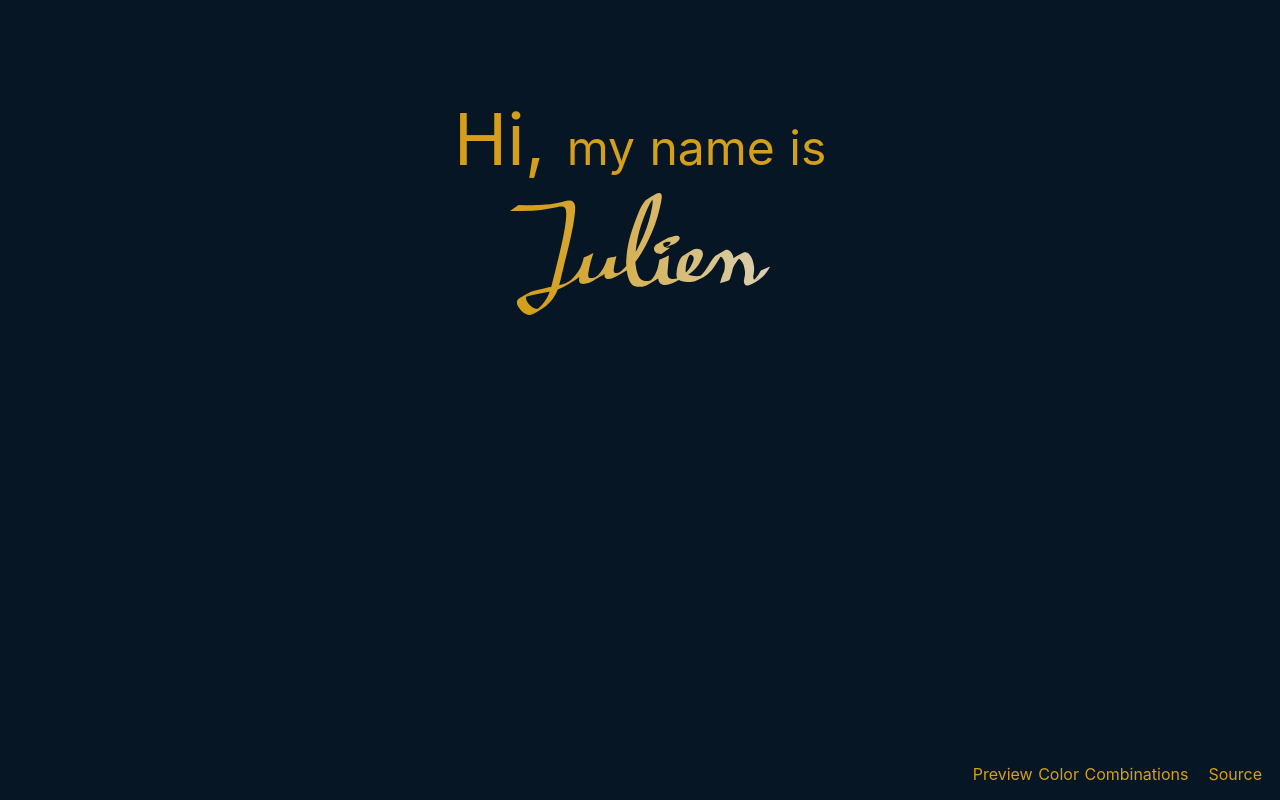
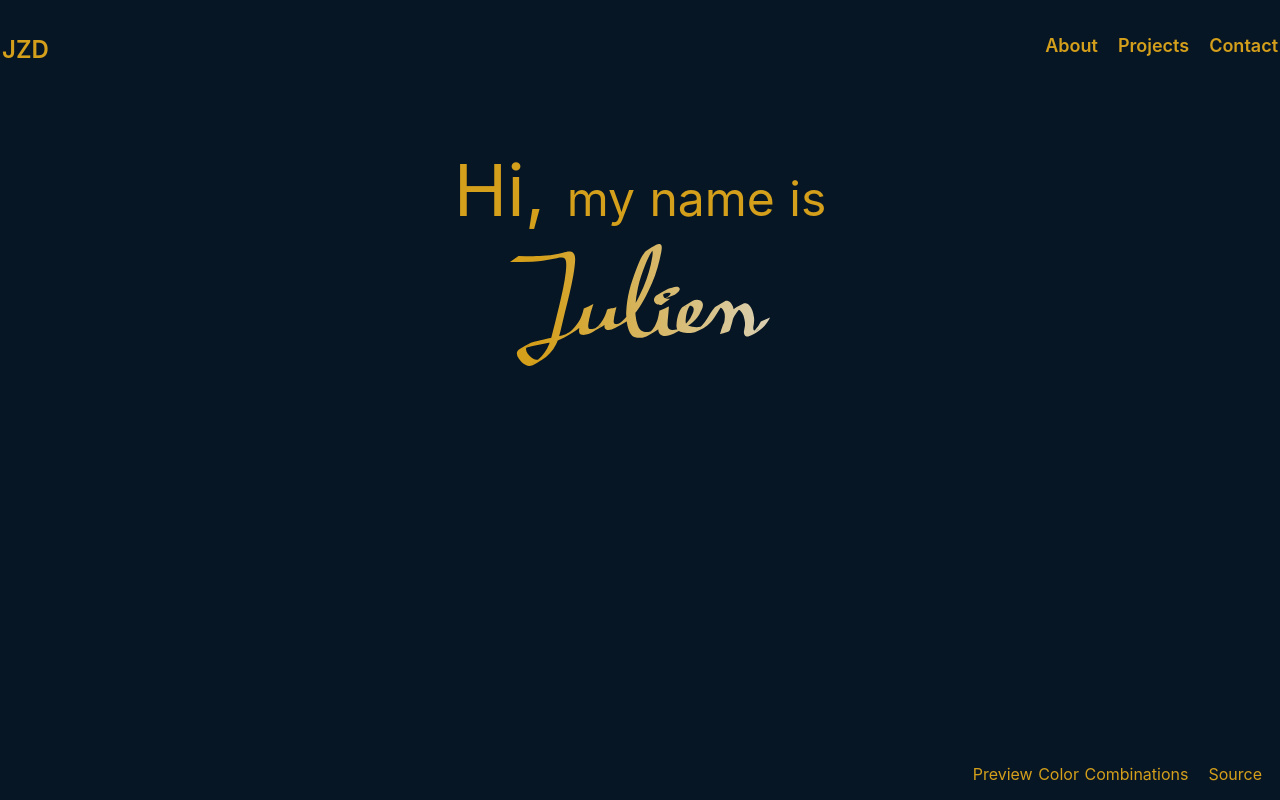
Before and after one commit to JulienZD/website, a Next.js app: page / in a window 1280 px wide. Built offline with nearby package versions, Linux system fonts and the light colour scheme.

Commit message:
feat: add new header

```diff
--- /dev/null
+++ b/src/components/Header.tsx
@@ -0,0 +1,33 @@
+import Link from 'next/link';
+
+interface Props {
+  href: string;
+  text: string;
+  className?: string;
+  title?: string;
+}
+
+function NavLink({ href, text, title, className }: Props): JSX.Element {
+  return (
+    <Link href={href}>
+      <a className={`${className} link-animated-hover first:ml-0 last:mr-0 mx-2`} title={title ?? text}>
+        {text}
+      </a>
+    </Link>
+  );
+}
+
+export default function Header(): JSX.Element {
+  return (
+    <header className="container my-8 font-semibold text-lg sm:px-0 px-2">
+      <nav className="flex justify-between">
+        <NavLink href="/" text="JZD" title="Home" className="sm:text-2xl" />
+        <div className="flex justify-around">
+          <NavLink href="/about" text="About" />
+          <NavLink href="/projects" text="Projects" />
+          <NavLink href="/contact" text="Contact" />
+        </div>
+      </nav>
+    </header>
+  );
+}
--- a/src/components/layout.tsx
+++ b/src/components/layout.tsx
@@ -1,7 +1,7 @@
 import { ReactNode } from 'react';
 import Head from 'next/head';
 import Link from 'next/link';
-import HomeButton from './HomeButton';
+import Header from '@components/Header';
 
 interface Props {
   children: ReactNode;
@@ -33,13 +33,7 @@ export default function Layout({ children, home, title = "Hi, I'm Julien" }: Pro
         />
         <link rel="stylesheet" href="https://cdn.jsdelivr.net/npm/bootstrap-icons@1.2.2/font/bootstrap-icons.css" />
       </Head>
-      {!home && (
-        <header>
-          <nav className="py-2 px-4 fixed-top">
-            <HomeButton />
-          </nav>
-        </header>
-      )}
+      <Header />
       <main className={home ? 'home' : 'with-header'}>{children}</main>
       <footer className="mt-auto text-right py-3 pr-4">
         <div className="flex justify-end">
--- a/tailwind.config.js
+++ b/tailwind.config.js
@@ -21,6 +21,9 @@ module.exports = {
       '8xl': '6rem',
       '9xl': '8rem',
     },
+    container: {
+      center: true
+    },
     extend: {
       colors: {
         primary: 'var(--color-primary)',
```
